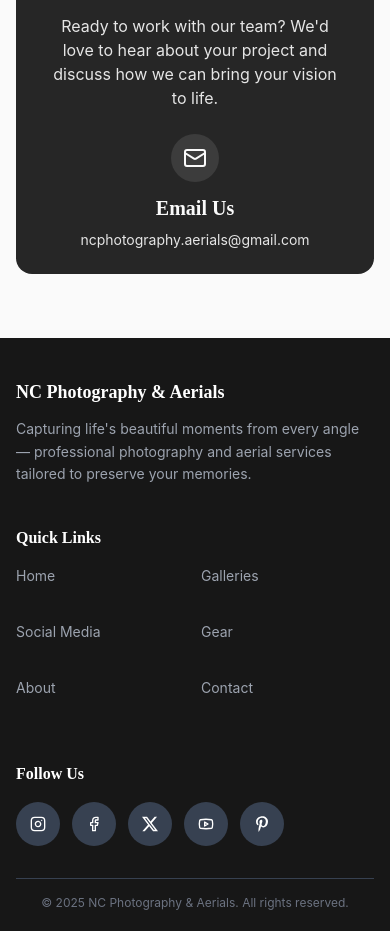
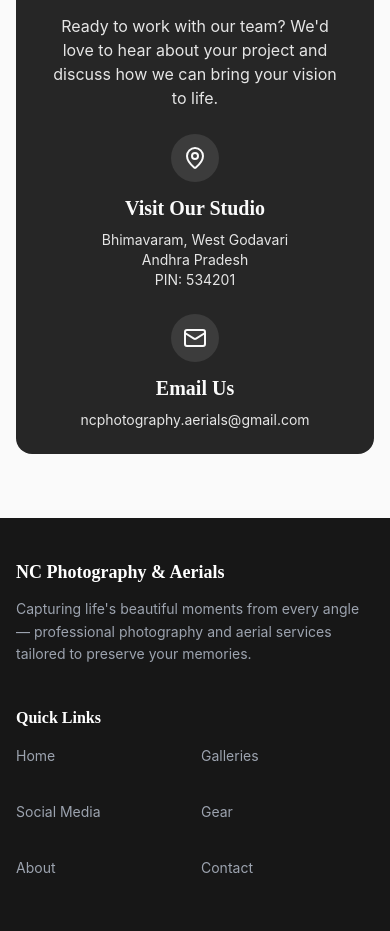
Before and after one commit to EswarSaiSubhuCH/nc-photo-visions, a React (Vite) app: page /about in a window 390 px wide. Shown: the part 1520-2451 px from the top of the page. Built offline with nearby package versions, Linux system fonts and the light colour scheme.

Commit message:
fix: keep only ncphotography.aerials@gmail.com, retain studio contact

```diff
--- a/src/pages/About.tsx
+++ b/src/pages/About.tsx
@@ -1,5 +1,5 @@
 import React from "react";
-import { Camera, Mail } from "lucide-react"; // Removed unused imports
+import { Camera, MapPin, Mail } from "lucide-react"; // Keep only used icons
 
 const About = () => {
   const teamMembers = [
@@ -103,12 +103,28 @@ const About = () => {
             </p>
           </div>
 
-          <div className="flex flex-col items-center">
-            <div className="w-12 h-12 bg-primary-foreground/10 rounded-full flex items-center justify-center mb-3">
-              <Mail size={24} className="text-primary-foreground" />
+          <div className="grid grid-cols-1 sm:grid-cols-2 md:grid-cols-3 gap-6 sm:gap-8 text-center">
+            {/* Visit Studio */}
+            <div className="flex flex-col items-center">
+              <div className="w-12 h-12 bg-primary-foreground/10 rounded-full flex items-center justify-center mb-3">
+                <MapPin size={24} className="text-primary-foreground" />
+              </div>
+              <h3 className="font-semibold mb-2">Visit Our Studio</h3>
+              <p className="opacity-90 text-sm">
+                Bhimavaram, West Godavari <br />
+                Andhra Pradesh <br />
+                PIN: 534201
+              </p>
             </div>
-            <h3 className="font-semibold mb-2">Email Us</h3>
-            <p className="opacity-90 text-sm">ncphotography.aerials@gmail.com</p>
+
+            {/* Email Only */}
+            <div className="flex flex-col items-center">
+              <div className="w-12 h-12 bg-primary-foreground/10 rounded-full flex items-center justify-center mb-3">
+                <Mail size={24} className="text-primary-foreground" />
+              </div>
+              <h3 className="font-semibold mb-2">Email Us</h3>
+              <p className="opacity-90 text-sm">ncphotography.aerials@gmail.com</p>
+            </div>
           </div>
         </div>
       </div>
```
